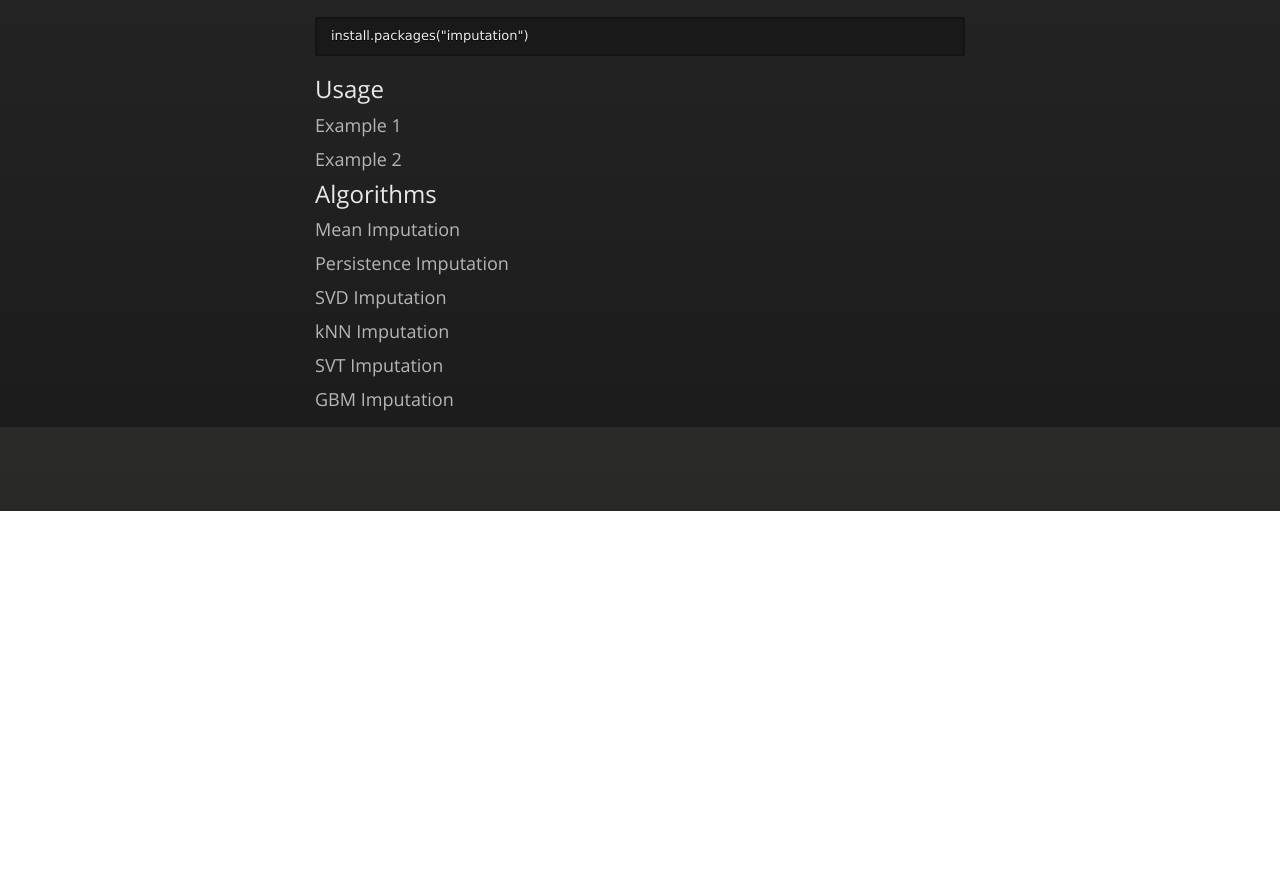
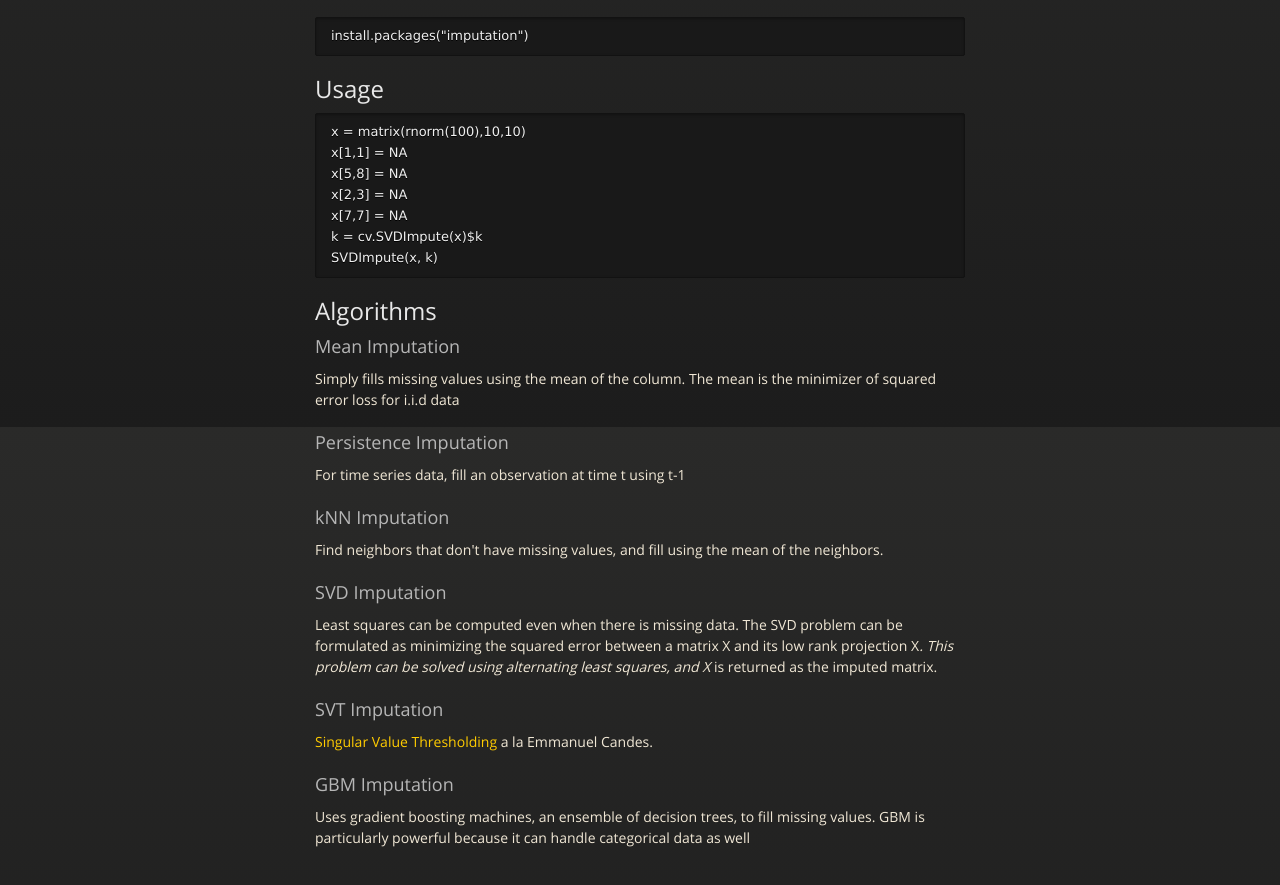
Before and after one commit to jeffwong/imputation, a plain HTML site: page index.html in a window 1280 px wide. Shown: the part 373-1258 px from the top of the page. Before the commit the page ends 884 px from the top, so only its background shows below. Drawn offline with nearby package versions, Linux system fonts and the light colour scheme.

Commit message:
Create gh-pages branch via GitHub

```diff
--- a/index.html
+++ b/index.html
@@ -40,30 +40,47 @@
 
         <h2>About the package</h2>
 
-<p><a href="http://en.wikipedia.org/wiki/Imputation_(statistics)">Imputation</a> is the process of filling missing values in a dataset with a intelligently reconstructed value.  This R package provides simple methods for imputing a data matrix.  To install, open a R session and issue</p>
+<p><a href="http://en.wikipedia.org/wiki/Imputation_(statistics">Imputation</a>) is the process of filling missing values in a dataset with a intelligently reconstructed value.  This R package provides simple methods for imputing a data matrix.  To install, open a R session and issue</p>
 
 <pre><code>install.packages("imputation")
 </code></pre>
 
 <h2>Usage</h2>
 
-<h3>Example 1</h3>
-
-<h3>Example 2</h3>
+<pre><code>x = matrix(rnorm(100),10,10)
+x[1,1] = NA
+x[5,8] = NA
+x[2,3] = NA
+x[7,7] = NA
+k = cv.SVDImpute(x)$k
+SVDImpute(x, k)
+</code></pre>
 
 <h2>Algorithms</h2>
 
 <h3>Mean Imputation</h3>
 
+<p>Simply fills missing values using the mean of the column.  The mean is the minimizer of squared error loss for i.i.d data</p>
+
 <h3>Persistence Imputation</h3>
+
+<p>For time series data, fill an observation at time t using t-1</p>
+
+<h3>kNN Imputation</h3>
+
+<p>Find neighbors that don't have missing values, and fill using the mean of the neighbors.</p>
 
 <h3>SVD Imputation</h3>
 
-<h3>kNN Imputation</h3>
+<p>Least squares can be computed even when there is missing data.  The SVD problem can be formulated as minimizing the squared error between a matrix X and its low rank projection X<em>.  This problem can be solved using alternating least squares, and X</em> is returned as the imputed matrix.</p>
 
 <h3>SVT Imputation</h3>
 
+<p><a href="http://www-stat.stanford.edu/%7Ecandes/svt/papers.html">Singular Value Thresholding</a> a la Emmanuel Candes.</p>
+
 <h3>GBM Imputation</h3>
+
+<p>Uses gradient boosting machines, an ensemble of decision trees, to fill missing values.  GBM is particularly powerful because it can handle categorical data as well</p>
       </section>
 
     </div>
```
Also changed, not shown: params.json (+1 -1 lines).
